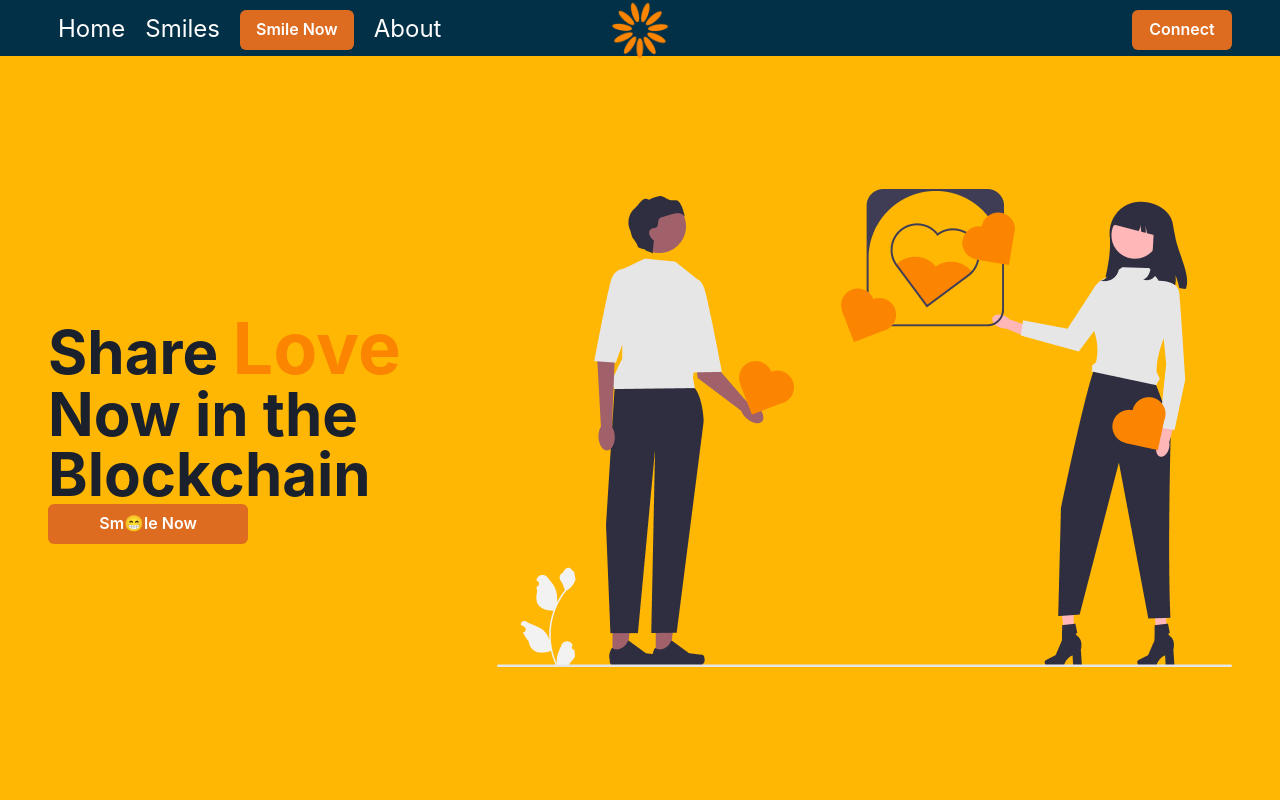
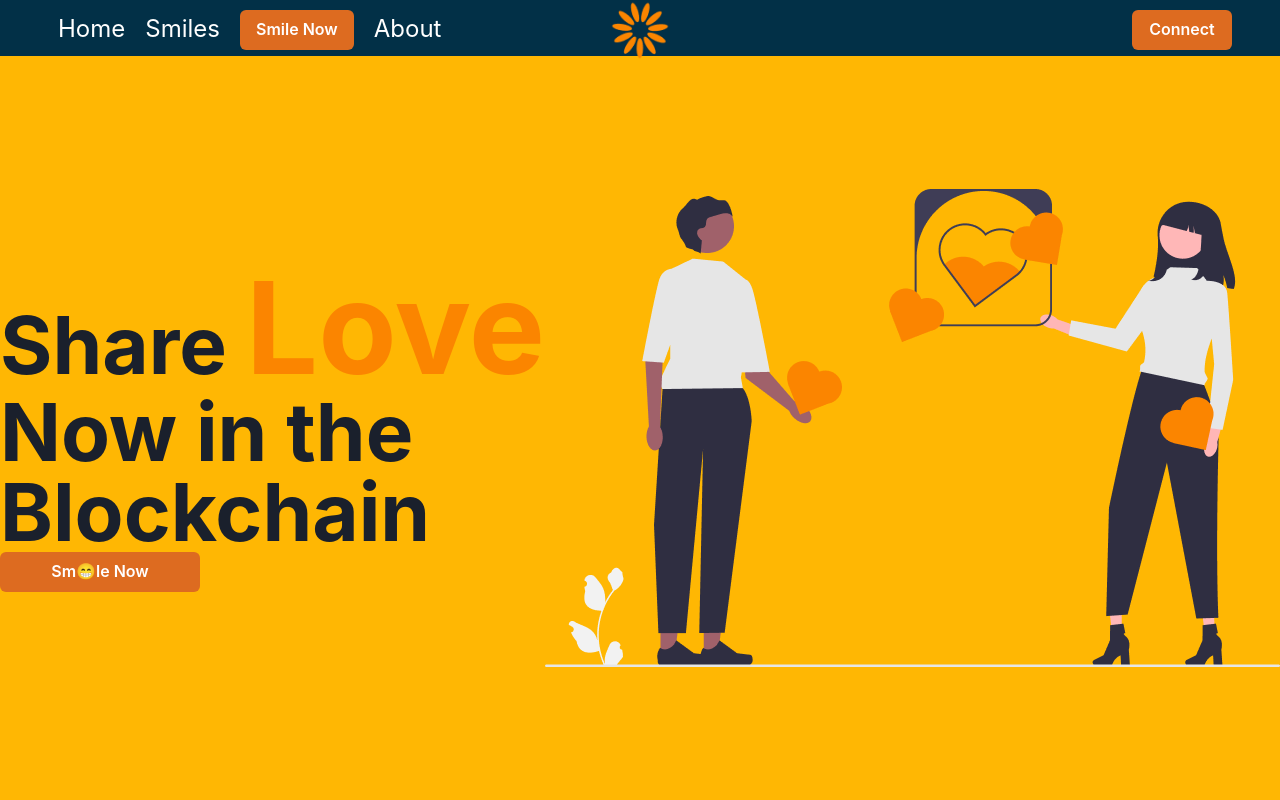
Before and after one commit to aynaever/share-smile-contract, a React (Create React App) app: page / in a window 1280 px wide. Shown: the top 800 px of the page. Built offline with nearby package versions, Linux system fonts and the light colour scheme.

Commit message:
increasing font size of HeroSection text

```diff
--- a/src/components/HeroSection/index.js
+++ b/src/components/HeroSection/index.js
@@ -6,8 +6,8 @@ function HeroSection() {
 	return (
 		<div className="heroSection">
 			<div className="division">
-				<HeadingChakra as="h1" noOfLines={4} size="3xl" className="slang">
-					Share <HeadingChakra className="love" size="4xl" as="h1">Love</HeadingChakra>
+				<HeadingChakra as="h1" fontSize='5rem' noOfLines={4} size="3xl" className="slang">
+					Share <HeadingChakra className="love" fontSize='8rem' size="4xl" as="h1">Love</HeadingChakra>
 					<br />Now in the <br />
 					Blockchain
 					<br />
```
